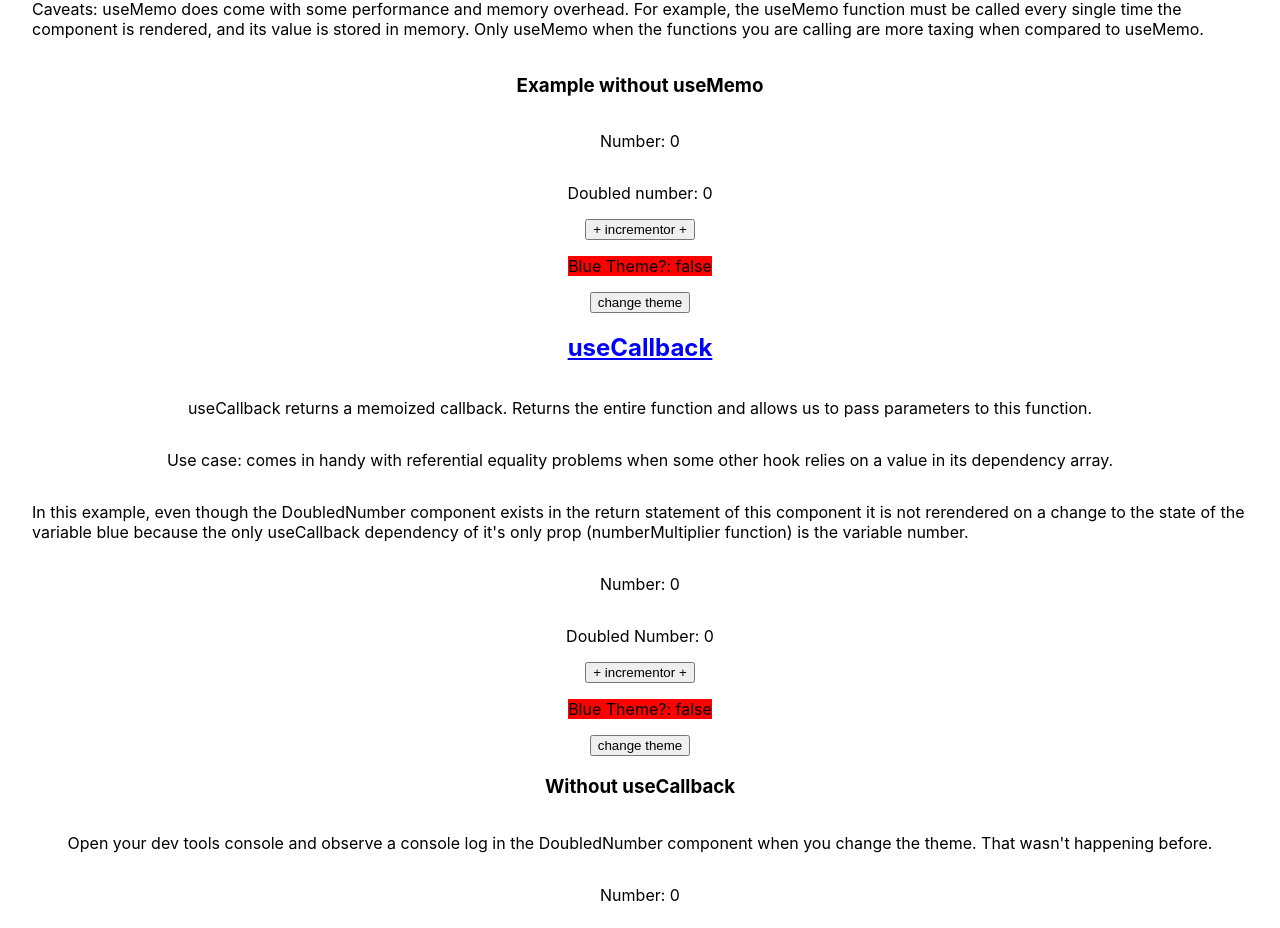
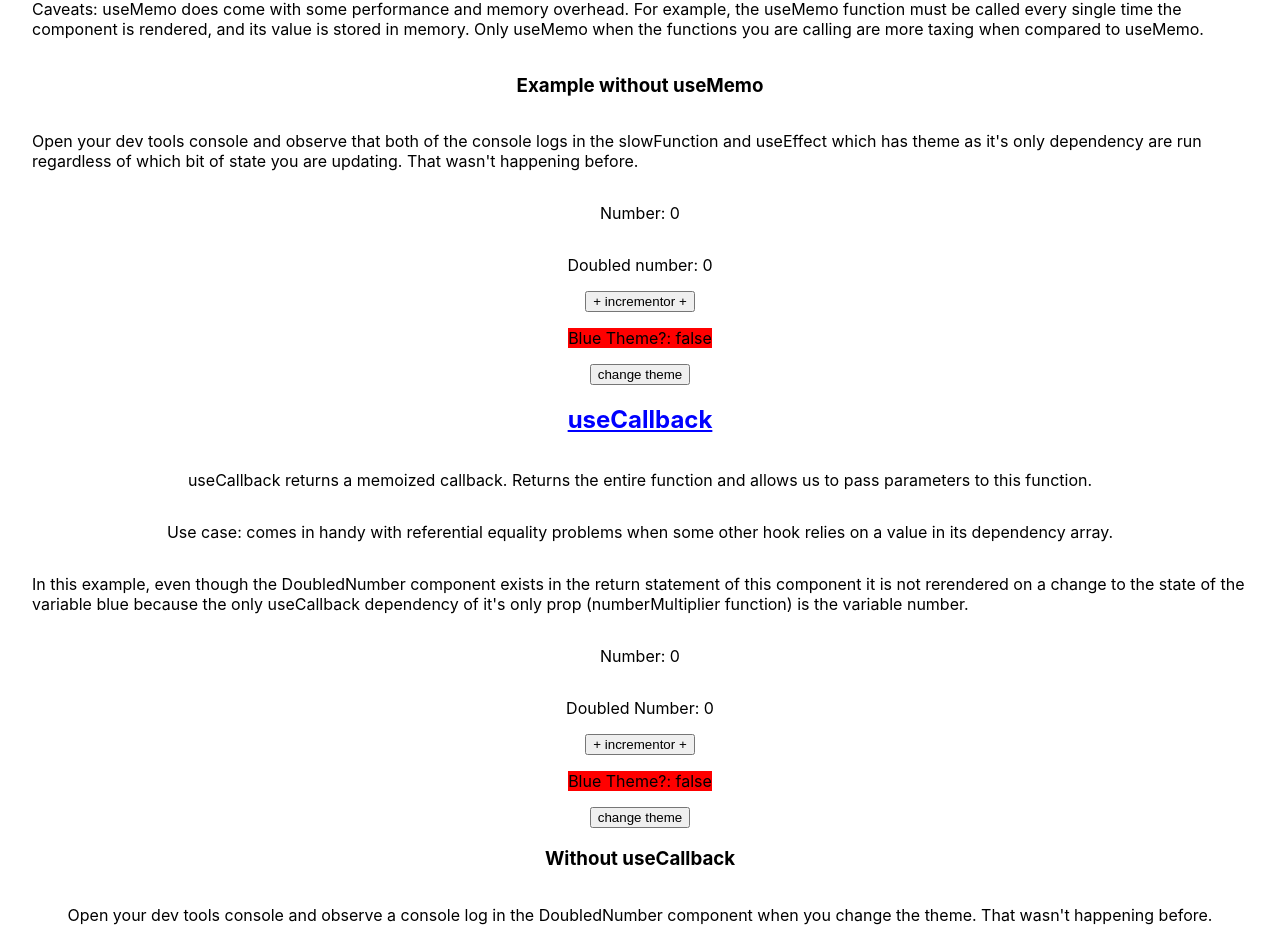
Before and after one commit to alexmkio/hooks-practice, a Next.js app: page / in a window 1280 px wide. Shown: the part 1195-2123 px from the top of the page. Built offline with nearby package versions, Linux system fonts and the light colour scheme.

Commit message:
Give WithoutMemo component it's own directory

```diff
--- a/components/Memo/WithoutMemo.js
+++ b/components/WithoutMemo/WithoutMemo.js
@@ -17,6 +17,12 @@ export default function WithoutMemoComponent() {
   return (
     <>
       <h3>Example without useMemo</h3>
+      <p>
+        Open your dev tools console and observe that both of the console logs in
+        the slowFunction and useEffect which has theme as it&#39;s only
+        dependency are run regardless of which bit of state you are updating.
+        That wasn&#39;t happening before.
+      </p>
       <p>Number: {number}</p>
       <p>Doubled number: {doubleNumber}</p>
       <button onClick={() => setNumber(number + 1)}>+ incrementor +</button>
--- a/pages/index.js
+++ b/pages/index.js
@@ -3,7 +3,7 @@ import styles from '../styles/Home.module.css'
 import ReducerComponent from '../components/Reducer/Reducer'
 import LazyReducerComponent from '../components/LazyReducer/LazyReducer'
 import MemoComponent from '../components/Memo/Memo'
-import WithoutMemoComponent from '../components/Memo/WithoutMemo'
+import WithoutMemoComponent from '../components/WithoutMemo/WithoutMemo'
 import CallbackComponent from '../components/Callback/Callback'
 import WithoutCallbackComponent from '../components/WithoutCallback/WithoutCallback'
 
```
